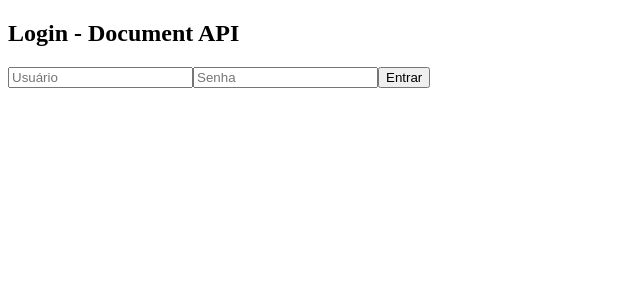
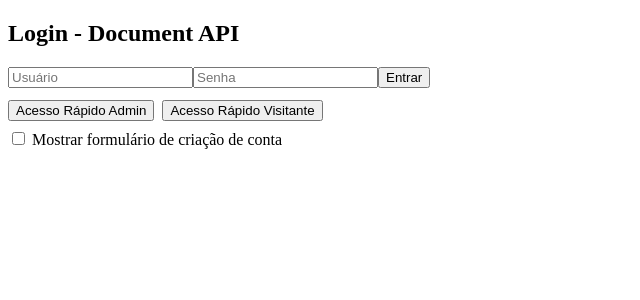
Before and after one commit to Wilcleyber/Document-API-Frontend, a React (Vite) app: page /Document-API-Frontend/login in a window 1280 px wide. Shown: the top 300 px of the page, without its empty margins (0-640 px from the left). Built offline with nearby package versions, Linux system fonts and the light colour scheme.

Commit message:
feat(login): botões de acesso rápido e criação de conta com role

```diff
--- a/src/pages/Login.jsx
+++ b/src/pages/Login.jsx
@@ -7,6 +7,9 @@ export function Login({ onLoginSuccess }) {
   const [password, setPassword] = useState("");
   const [error, setError] = useState("");
   const [isLoading, setIsLoading] = useState(false);
+  const [showRegister, setShowRegister] = useState(false);
+  const [confirmPassword, setConfirmPassword] = useState("");
+  const [role, setRole] = useState("user");
   const navigate = useNavigate();
 
   const handleLogin = async (e) => {
@@ -31,9 +34,49 @@ export function Login({ onLoginSuccess }) {
     }
   };
 
+  const quickLogin = async (preset) => {
+    setError("");
+    setIsLoading(true);
+    try {
+      const data = await authService.login(preset.username, preset.password);
+      if (data.token) {
+        onLoginSuccess();
+        navigate("/dashboard", { replace: true });
+      } else {
+        setError(data.message || "Falha no login");
+      }
+    } catch (err) {
+      setError("Servidor offline ou erro de rede.");
+    } finally {
+      setIsLoading(false);
+    }
+  };
+
+  const handleRegister = async (e) => {
+    e.preventDefault();
+    setError("");
+    if (!username || !password || !confirmPassword) return setError('Preencha todos os campos.');
+    if (password !== confirmPassword) return setError('Senha e confirmação não conferem.');
+    try {
+      const result = await authService.register({ username, password, confirmPassword, role });
+      if (result.user) {
+        // Após registro, faz login automático para facilitar testes
+        const data = await authService.login(username, password);
+        if (data.token) {
+          onLoginSuccess();
+          navigate('/dashboard', { replace: true });
+        }
+      } else {
+        setError(result.message || 'Erro ao criar conta.');
+      }
+    } catch (err) {
+      setError('Erro ao criar conta.');
+    }
+  };
+
   return (
     <div className="login-container">
-      <form onSubmit={handleLogin}>
+      <form onSubmit={showRegister ? handleRegister : handleLogin}>
         <h2>Login - Document API</h2>
         {error && <p style={{ color: "red" }}>{error}</p>}
 
@@ -50,7 +93,31 @@ export function Login({ onLoginSuccess }) {
           required
         />
 
-        <button type="submit" disabled={isLoading}>{isLoading ? "Entrando..." : "Entrar"}</button>
+        <button type="submit" disabled={isLoading}>{isLoading ? "Entrando..." : (showRegister ? 'Criar Conta' : 'Entrar')}</button>
+
+        <div style={{ marginTop: '0.75rem', display: 'flex', gap: '0.5rem', alignItems: 'center' }}>
+          <button type="button" onClick={() => quickLogin({ username: 'admin', password: '123456' })} className="btn-ghost">Acesso Rápido Admin</button>
+          <button type="button" onClick={() => quickLogin({ username: 'visitante', password: '123456' })} className="btn-ghost">Acesso Rápido Visitante</button>
+        </div>
+
+        <div style={{ marginTop: '0.5rem' }}>
+          <label style={{ cursor: 'pointer' }}>
+            <input type="checkbox" checked={showRegister} onChange={() => setShowRegister(!showRegister)} /> Mostrar formulário de criação de conta
+          </label>
+        </div>
+
+        {showRegister && (
+          <div style={{ marginTop: '0.5rem' }}>
+            <input type="password" placeholder="Confirme a senha" onChange={(e) => setConfirmPassword(e.target.value)} required />
+            <div style={{ marginTop: '0.5rem' }}>
+              <label>Tipo de usuário: </label>
+              <select value={role} onChange={(e) => setRole(e.target.value)}>
+                <option value="user">Visitante</option>
+                <option value="admin">Admin</option>
+              </select>
+            </div>
+          </div>
+        )}
       </form>
     </div>
   );
```
